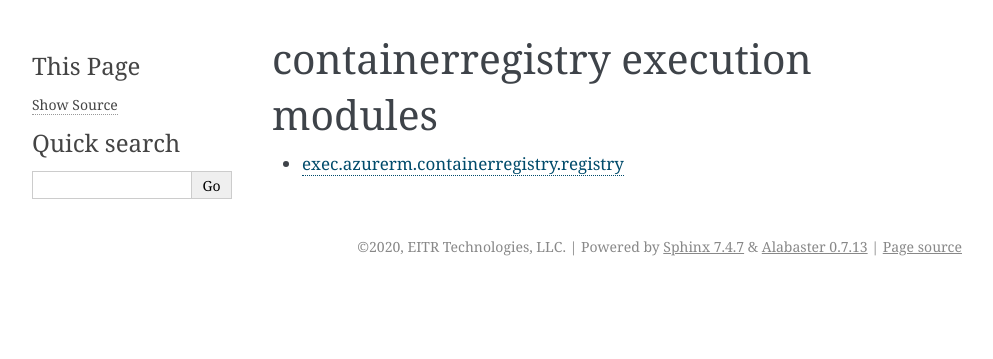
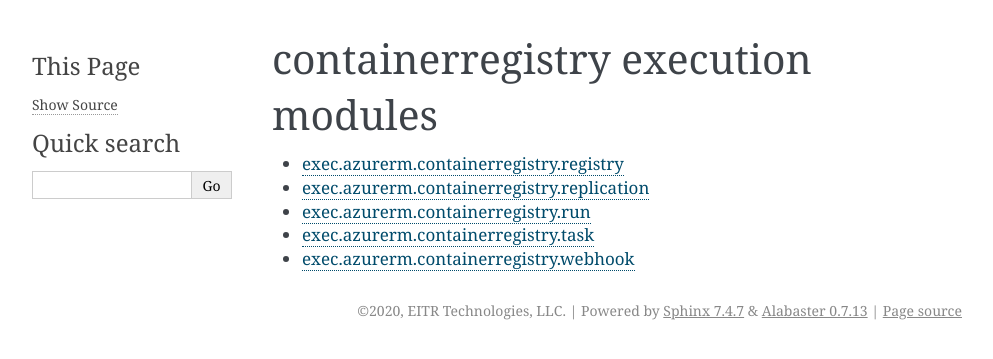
Before and after one commit to eitrtechnologies/idem-azurerm, a Sphinx documentation site: the page built from docs/ref/exec/all/containerregistry/index.rst, in a window 1280 px wide. Shown: the top 359 px of the page, without its empty margins (148-1141 px from the left). Built offline with Sphinx 7.4.7, drawn with Linux system fonts in a browser that asks for light colours.

Commit message:
add files for autodoc generation

```diff
--- a/docs/ref/exec/all/containerregistry/index.rst
+++ b/docs/ref/exec/all/containerregistry/index.rst
@@ -7,3 +7,7 @@ containerregistry execution modules
    :glob:
 
    registry
+   replication
+   run
+   task
+   webhook
--- /dev/null
+++ b/docs/ref/exec/all/containerregistry/replication.rst
@@ -0,0 +1,6 @@
+==========================================
+exec.azurerm.containerregistry.replication
+==========================================
+
+.. automodule:: idem_azurerm.exec.azurerm.containerregistry.replication
+    :members:
--- /dev/null
+++ b/docs/ref/exec/all/containerregistry/run.rst
@@ -0,0 +1,6 @@
+==================================
+exec.azurerm.containerregistry.run
+==================================
+
+.. automodule:: idem_azurerm.exec.azurerm.containerregistry.run
+    :members:
--- /dev/null
+++ b/docs/ref/exec/all/containerregistry/task.rst
@@ -0,0 +1,6 @@
+===================================
+exec.azurerm.containerregistry.task
+===================================
+
+.. automodule:: idem_azurerm.exec.azurerm.containerregistry.task
+    :members:
--- /dev/null
+++ b/docs/ref/exec/all/containerregistry/webhook.rst
@@ -0,0 +1,6 @@
+======================================
+exec.azurerm.containerregistry.webhook
+======================================
+
+.. automodule:: idem_azurerm.exec.azurerm.containerregistry.webhook
+    :members:
--- /dev/null
+++ b/docs/ref/states/all/containerregistry/registry.rst
@@ -0,0 +1,6 @@
+=========================================
+states.azurerm.containerregistry.registry
+=========================================
+
+.. automodule:: idem_azurerm.states.azurerm.containerregistry.registry
+    :members:
--- /dev/null
+++ b/docs/ref/states/all/containerregistry/task.rst
@@ -0,0 +1,6 @@
+=====================================
+states.azurerm.containerregistry.task
+=====================================
+
+.. automodule:: idem_azurerm.states.azurerm.containerregistry.task
+    :members:
--- /dev/null
+++ b/docs/ref/states/all/containerregistry/webhook.rst
@@ -0,0 +1,6 @@
+========================================
+states.azurerm.containerregistry.webhook
+========================================
+
+.. automodule:: idem_azurerm.states.azurerm.containerregistry.webhook
+    :members:
--- a/docs/ref/states/all/index.rst
+++ b/docs/ref/states/all/index.rst
@@ -7,6 +7,7 @@ state modules
    :glob:
 
    compute/index
+   containerregistry/index
    dns/index
    keyvault/index
    log_analytics/index
```
Also changed, not shown: docs/ref/states/all/containerregistry/index.rst (added, +11 -0 lines).
